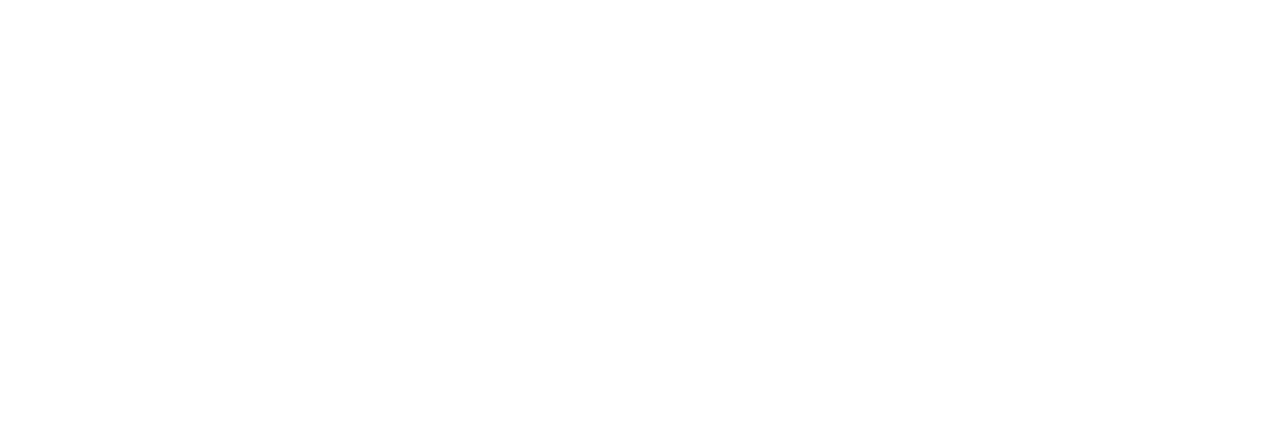
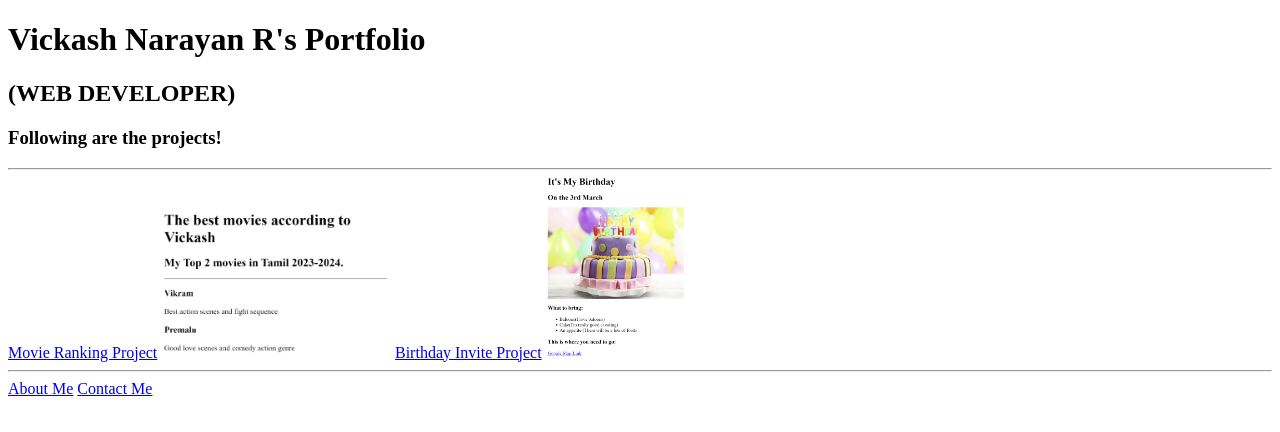
Before and after one commit to vickashnarayan07/html-portfolio, a plain HTML site: page index.html in a window 1280 px wide. Drawn offline with Linux system fonts and the light colour scheme.

Commit message:
Update index.html

```diff
--- a/index.html
+++ b/index.html
@@ -13,3 +13,23 @@ HINT for TODO 6: You can use the height attribute set to 200 to make the image s
 https://developer.mozilla.org/en-US/docs/Web/HTML/Element/img#attr-height -->
 
 <!-- TODO 7: Add the Contact Me and About Me page links -->
+<!DOCTYPE html>
+<html>
+  <head>
+    <meta charset="UTF 8">
+    <title>My Portfolio!</title>
+  </head>
+  <body>
+    <h1>Vickash Narayan R's Portfolio</h1>
+    <h2>(WEB DEVELOPER)</h2>
+    <h3>Following are the projects!</h3>
+    <hr/>
+    <a href = "./public/movie-ranking.html">Movie Ranking Project</a>
+    <img src = "./assets/images/movieranking.png" height="150"/>
+    <a href = "./public/birthday-invite.html">Birthday Invite Project</a>
+    <img src ="./assets/images/birthdayinvite.png" height="180"/>
+    <hr/>
+    <a href="./public/about.html">About Me</a>
+    <a href="./public/contact.html">Contact Me</a>
+  </body>
+</html>
```
